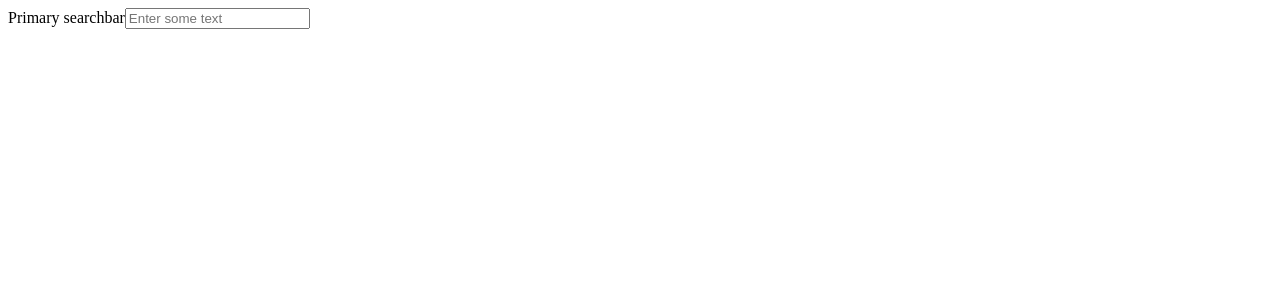
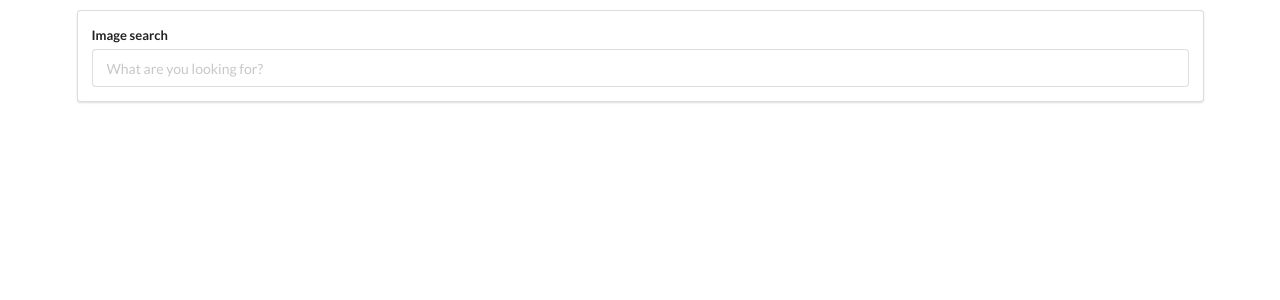
Before and after one commit to atotared/api-fetcher, a React (Create React App) app: page / in a window 1280 px wide. Shown: the top 300 px of the page. Built offline with nearby package versions, Linux system fonts and the light colour scheme.

Commit message:
Add callback to catch user input onChange

```diff
--- a/public/index.html
+++ b/public/index.html
@@ -8,6 +8,12 @@
     <meta
       name="description"
       content="Web site created using create-react-app"
+    />
+    <link
+      rel="stylesheet"
+      href="https://cdnjs.cloudflare.com/ajax/libs/semantic-ui/2.4.1/semantic.min.css"
+      integrity="sha512-8bHTC73gkZ7rZ7vpqUQThUDhqcNFyYi2xgDgPDHc+GXVGHXq+xPjynxIopALmOPqzo9JZj0k6OqqewdGO3EsrQ=="
+      crossorigin="anonymous"
     />
     <link rel="apple-touch-icon" href="%PUBLIC_URL%/logo192.png" />
     <!--
--- a/src/components/App.js
+++ b/src/components/App.js
@@ -3,7 +3,7 @@
 
 const App = () => {
   return (
-    <div>
+    <div className="ui container" style={{ marginTop: "10px" }}>
       <Searchbar />
     </div>
   );
--- a/src/components/Searchbar.js
+++ b/src/components/Searchbar.js
@@ -1,16 +1,23 @@
 import React from "react";
 
 class Searchbar extends React.Component {
+  state = { term: "" };
+
   render() {
     return (
-      <div>
-        <form>
-          <label for="searchbar">Primary searchbar</label>
-          <input
-            type="text"
-            id="searchbar"
-            placeholder="Enter some text"
-          ></input>
+      <div className="ui segment">
+        <form className="ui form">
+          <div className="field">
+            <label>Image search</label>
+            <input
+              type="text"
+              id="searchbar"
+              placeholder="What are you looking for?"
+              // Example of a CONTROLLED COMPONENT => value always references to the state of the component
+              value={this.state.term}
+              onChange={(event) => this.setState({ term: event.target.value })}
+            ></input>
+          </div>
         </form>
       </div>
     );
```
